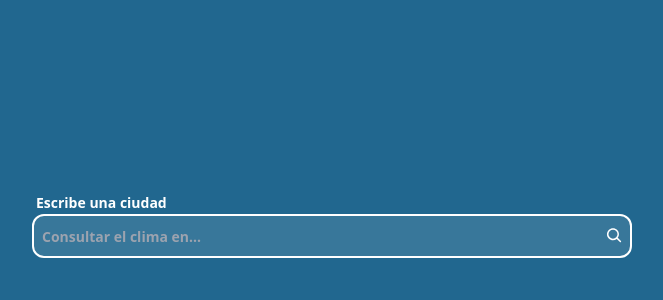
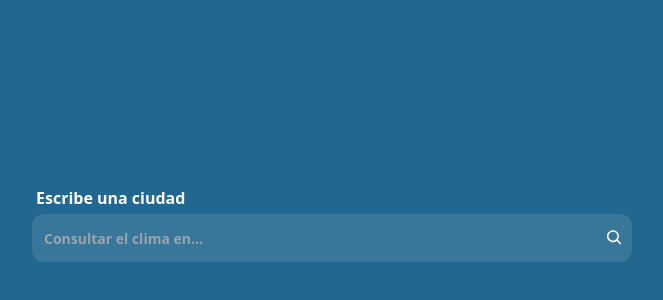
Before and after one commit to Castamor/app-clima, a React (Vite) app: page / in a window 1280 px wide. Shown: the part 176-476 px from the top of the page, without its empty margins (308-971 px from the left). Built offline with nearby package versions, Linux system fonts and the light colour scheme.

Commit message:
Changes to the form (2nd)

```diff
--- a/src/components/Formulario.jsx
+++ b/src/components/Formulario.jsx
@@ -93,7 +93,7 @@ const Formulario = () => {
 
     return (
         <form onSubmit={handleSubmit}>
-            <label id="label" htmlFor="ciudad" className="ml-1 font-semibold text-white text-sm" > Escribe una ciudad</label>
+            <label id="label" htmlFor="ciudad" className="ml-1 font-semibold text-white mb-1 block" > Escribe una ciudad</label>
 
             <div className='relative'>
                 <input
@@ -103,7 +103,7 @@ const Formulario = () => {
                     list="opciones"
                     placeholder='Consultar el clima en...'
                     onChange={handleChange}
-                    className="border-2 border-white rounded-xl p-2 w-full bg-white/10 text-white focus-visible:outline-none placeholder:text-sm font-semibold"
+                    className="rounded-xl p-3 w-full bg-white/10 text-white focus-visible:outline-none placeholder:text-sm font-semibold"
                 />
 
                 {loading && <div className='absolute top-[14px] bottom-0 right-10 loading'></div>}
```
